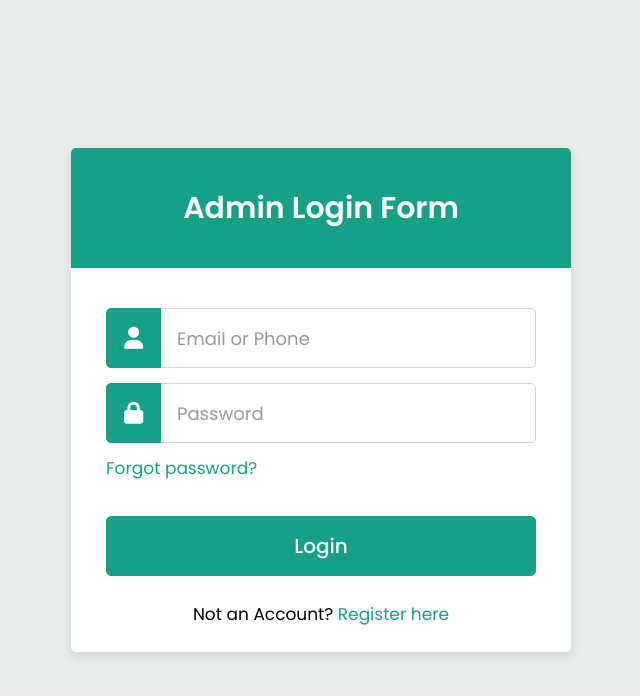
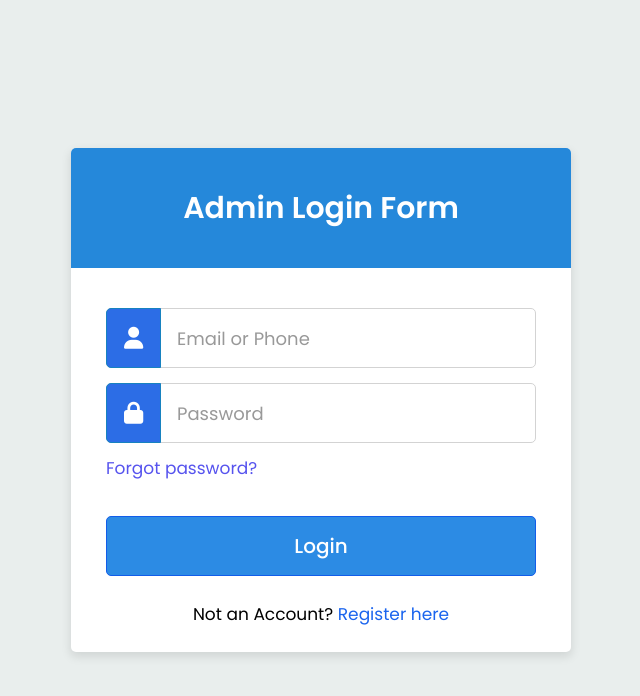
Before and after one commit to aec-cse/student-dashboard, a plain HTML site: page AdminLogin.html in a window 1280 px wide. Shown: the whole page, without its empty margins (319-959 px from the left). Drawn offline with Linux system fonts and the light colour scheme.

Commit message:
Update AdminLogin.css

```diff
--- a/AdminLogin.css
+++ b/AdminLogin.css
@@ -24,7 +24,7 @@ body {
 }
 .wrapper .title {
   height: 120px;
-  background: #16a085;
+  background: #2588da;
   border-radius: 5px 5px 0 0;
   color: #fff;
   font-size: 30px;
@@ -52,7 +52,7 @@ body {
   transition: all 0.3s ease;
 }
 form .row input:focus {
-  border-color: #16a085;
+  border-color: #2974ca;
 }
 form .row input::placeholder {
   color: #999;
@@ -63,8 +63,8 @@ form .row input::placeholder {
   height: 100%;
   color: #fff;
   font-size: 22px;
-  background: #16a085;
-  border: 1px solid #16a085;
+  background: #2c6de6;
+  border: 1px solid #1782c0;
   border-radius: 5px 0 0 5px;
   display: flex;
   align-items: center;
@@ -74,7 +74,7 @@ form .row input::placeholder {
   margin-top: 12px;
 }
 .wrapper form .pass a {
-  color: #16a085;
+  color: #5653ee;
   font-size: 17px;
   text-decoration: none;
 }
@@ -87,12 +87,12 @@ form .row input::placeholder {
   font-size: 20px;
   font-weight: 500;
   padding-left: 0px;
-  background: #16a085;
-  border: 1px solid #16a085;
+  background: #2c8be4;
+  border: 1px solid #125de9;
   cursor: pointer;
 }
 form .button input:hover {
-  background: #12876f;
+  background: #0d6deb;
 }
 .wrapper form .signup-link {
   text-align: center;
@@ -100,7 +100,7 @@ form .button input:hover {
   font-size: 17px;
 }
 .wrapper form .signup-link a {
-  color: #16a085;
+  color: #1a64ee;
   text-decoration: none;
 }
 form .signup-link a:hover {
```
